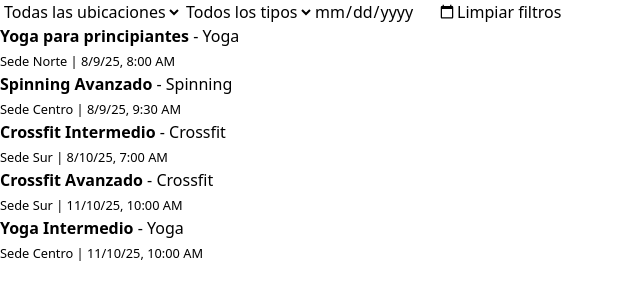
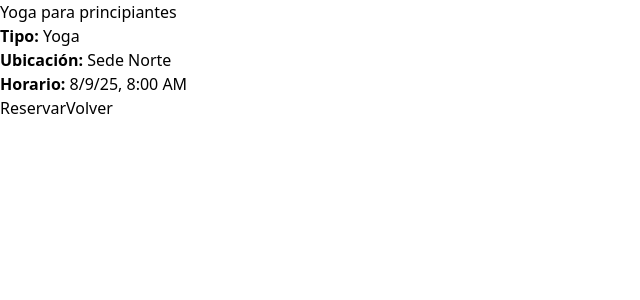
Before and after one commit to santiagonzalezr/fitzone-reservas, an Angular app: page /clases/1 in a window 1280 px wide. Before the commit this address led to /. Shown: the top 300 px of the page, without its empty margins (0-640 px from the left). Built offline with nearby package versions, Linux system fonts and the light colour scheme.

Commit message:
feat: agregar vista de detalle de clase con opción de reserva

```diff
--- a/src/app/app.component.html
+++ b/src/app/app.component.html
@@ -1 +1 @@
-<app-listado-clases />
+<router-outlet></router-outlet>
--- a/src/app/app.component.ts
+++ b/src/app/app.component.ts
@@ -1,13 +1,11 @@
 import { Component } from '@angular/core';
 import { RouterOutlet } from '@angular/router';
-import { ListadoClasesComponent } from "./features/clases/listado-clases/listado-clases.component";
 
 @Component({
   selector: 'app-root',
-  //imports: [RouterOutlet],
+  imports: [RouterOutlet],
   templateUrl: './app.component.html',
   styleUrl: './app.component.css',
-  imports: [ListadoClasesComponent]
 })
 export class AppComponent {
   title = 'fitzone-reservas';
--- a/src/app/app.routes.ts
+++ b/src/app/app.routes.ts
@@ -1,3 +1,10 @@
 import { Routes } from '@angular/router';
+import { ListadoClasesComponent } from './features/clases/listado-clases/listado-clases.component';
+import { DetalleClaseComponent } from './features/clases/detalle-clase/detalle-clase.component';
 
-export const routes: Routes = [];
+export const routes: Routes = [
+    { path: '', redirectTo: 'clases', pathMatch: 'full' },
+    { path: 'clases', component: ListadoClasesComponent },
+    { path: 'clases/:id', component: DetalleClaseComponent },
+    { path: '**', redirectTo: 'clases' }
+];
--- /dev/null
+++ b/src/app/features/clases/detalle-clase/detalle-clase.component.html
@@ -0,0 +1,25 @@
+@let claseData = clase();
+
+@if(clasesResource.isLoading()){
+    <div>Cargando detalles...</div>
+}
+
+@if(clasesResource.error()){
+    <div>Error al cargar la clase</div>
+}
+
+@if(!clasesResource.isLoading() && claseData){
+    <h2>{{ claseData?.nombre }}</h2>
+    <p><strong>Tipo:</strong> {{ claseData?.tipo }}</p>
+    <p><strong>Ubicación:</strong> {{ claseData?.ubicacion }}</p>
+    <p><strong>Horario:</strong> {{ claseData?.horario | date: 'short' }}</p>
+    <!-- <p><strong>Descripción:</strong> {{ clase()?.descripcion }}</p> -->
+
+    <button (click)="reservar()">Reservar</button>
+    <button (click)="volver()">Volver</button>
+}
+
+@if(!clasesResource.isLoading() && !claseData){
+    <p>Clase no encontrada.</p>
+    <button (click)="volver()">Volver</button>
+}
--- /dev/null
+++ b/src/app/features/clases/detalle-clase/detalle-clase.component.ts
@@ -0,0 +1,48 @@
+import { Component, computed, inject, input, signal } from '@angular/core';
+import { rxResource } from '@angular/core/rxjs-interop';
+import { ClasesService } from '../../../core/services/clases.service';
+import { ActivatedRoute, RouterModule, Router } from '@angular/router';
+import { DatePipe } from '@angular/common';
+
+@Component({
+  selector: 'app-detalle-clase',
+  standalone: true,
+  imports: [DatePipe],
+  templateUrl: './detalle-clase.component.html',
+  styleUrl: './detalle-clase.component.css'
+})
+export class DetalleClaseComponent {
+  clasesService = inject(ClasesService)
+  route = inject(ActivatedRoute)
+  router = inject(Router)
+  idClase = signal<string | null>(null);
+
+  clasesResource = rxResource({
+    loader: () => this.clasesService.getClases()
+  });
+
+  clase = computed(() => {
+    const id = this.idClase();
+    const clases = this.clasesResource.value() ?? [];
+    return clases.find(c => c.id.toString() === id) ?? null;
+  });
+
+  constructor(){
+    this.idClase.set(this.route.snapshot.paramMap.get('id'));
+  }
+
+  volver() {
+    this.router.navigate(['/clases']);
+  }
+
+  reservar() {
+    if (this.clase()) {
+      const reservas = JSON.parse(localStorage.getItem('reservas') ?? '[]');
+      reservas.push(this.clase());
+      localStorage.setItem('reservas', JSON.stringify(reservas));
+      //alert('Clase reservada con éxito');
+
+      this.router.navigate(['/reservas']);
+    }
+  }
+}
--- a/src/app/features/clases/listado-clases/listado-clases.component.html
+++ b/src/app/features/clases/listado-clases/listado-clases.component.html
@@ -32,9 +32,11 @@
     <ul>
         @for (clase of clasesFiltradas(); track $index){
             <li>
-                <strong>{{ clase.nombre }}</strong> - {{ clase.tipo }}
-                <br>
-                <small>{{ clase.ubicacion }} | {{ clase.horario | date: 'short' }}</small>
+                <a [routerLink]="['/clases', clase.id]">
+                    <strong>{{ clase.nombre }}</strong> - {{ clase.tipo }}
+                    <br>
+                    <small>{{ clase.ubicacion }} | {{ clase.horario | date: 'short' }}</small>
+                </a>
             </li>
 
         }
--- a/src/app/features/clases/listado-clases/listado-clases.component.ts
+++ b/src/app/features/clases/listado-clases/listado-clases.component.ts
@@ -4,10 +4,12 @@ import { Clase } from '../../../core/models/clase.model';
 import { DatePipe } from '@angular/common';
 import { FormsModule } from '@angular/forms';
 import { rxResource } from '@angular/core/rxjs-interop';
+import { RouterLinkWithHref } from '@angular/router';
 
 @Component({
   selector: 'app-listado-clases',
-  imports: [DatePipe, FormsModule],
+  standalone: true,
+  imports: [DatePipe, FormsModule, RouterLinkWithHref],
   templateUrl: './listado-clases.component.html',
   styleUrl: './listado-clases.component.css'
 })
```
Also changed, not shown: src/app/features/clases/detalle-clase/detalle-clase.component.css (added), 1 other file (tests, documents, lock files or other folders).
